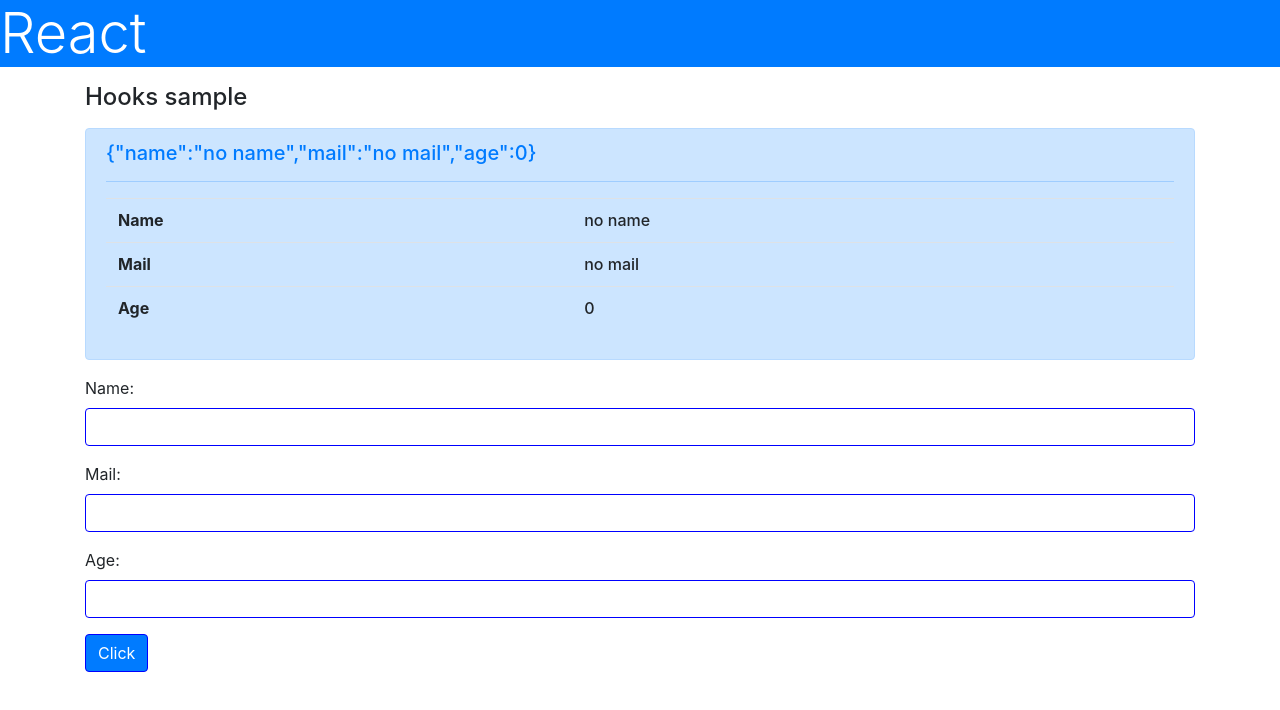
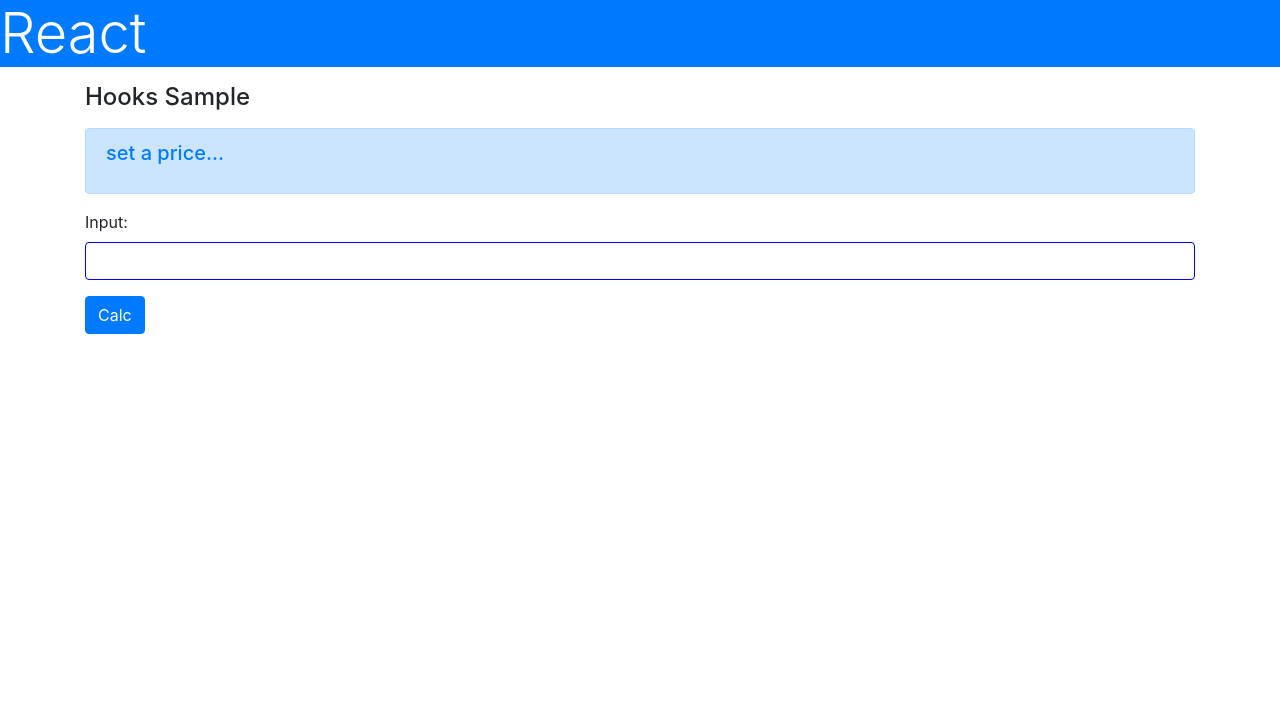
Before and after one commit to nagi125/test-react-bootstrap, a React (Create React App) app: page / in a window 1280 px wide. Shown: the top 710 px of the page. Built offline with nearby package versions, Linux system fonts and the light colour scheme.

Commit message:
use effectサンプル追加

```diff
--- a/src/App.js
+++ b/src/App.js
@@ -1,10 +1,63 @@
 import 'bootstrap/dist/css/bootstrap.min.css'
 import './App.css'
 
-import React, { Component, useState } from 'react'
+import React, { Component, useEffect, useState } from 'react'
 import { Button } from 'react-bootstrap'
 
 function AlertMessage(props) {
+
+  return (
+      <React.Fragment>
+        <div className="alert alert-primary h5 text-primary">
+          <h5>{props.msg}</h5>
+        </div>
+      </React.Fragment>
+  )
+}
+
+function App() {
+  const [val, setVal]   = useState(1000)
+  const [tax1, setTax1] = useState(0)
+  const [tax2, setTax2] = useState(0)
+  const [msg, setMsg]   = useState(<p>set a price...</p>)
+
+  const doChange = (event) => {
+    setVal(event.target.value)
+  }
+
+  const doAction = () => {
+    let res = <div>
+      <p>軽減税率(8%): {tax1} 円</p>
+      <p>通常税率(10%): {tax2} 円</p>
+    </div>
+    setMsg(res)
+  }
+
+  useEffect(() => {
+    setTax1(Math.floor(val * 1.08 ))
+  })
+
+  useEffect(() => {
+    setTax2(Math.floor(val * 1.10 ))
+  })
+
+  return (
+      <React.Fragment>
+        <h1 className="bg-primary text-white display-4">React</h1>
+        <div className="container">
+          <h4 className="my-3">Hooks Sample</h4>
+          <AlertMessage msg={msg} />
+          <div className="form-group">
+            <label>Input:</label>
+            <input type="number" className="form-control" onChange={doChange} />
+          </div>
+          <button className="btn btn-primary" onClick={doAction}>Calc</button>
+        </div>
+      </React.Fragment>
+  )
+}
+
+function Sample6AlertMessage(props) {
   const data = props.data
   const msg = JSON.stringify(data)
 
@@ -34,7 +87,7 @@
   )
 }
 
-function App() {
+function Sample6App() {
   const [name, setName] = useState("")
   const [mail, setMail] = useState("")
   const [age, setAge]   = useState(0)
```
